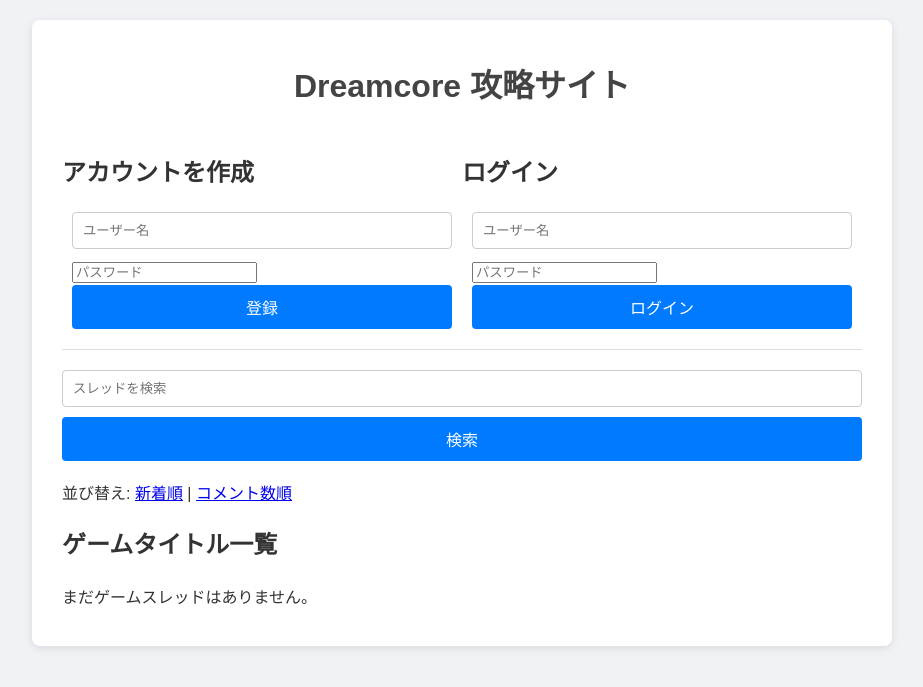
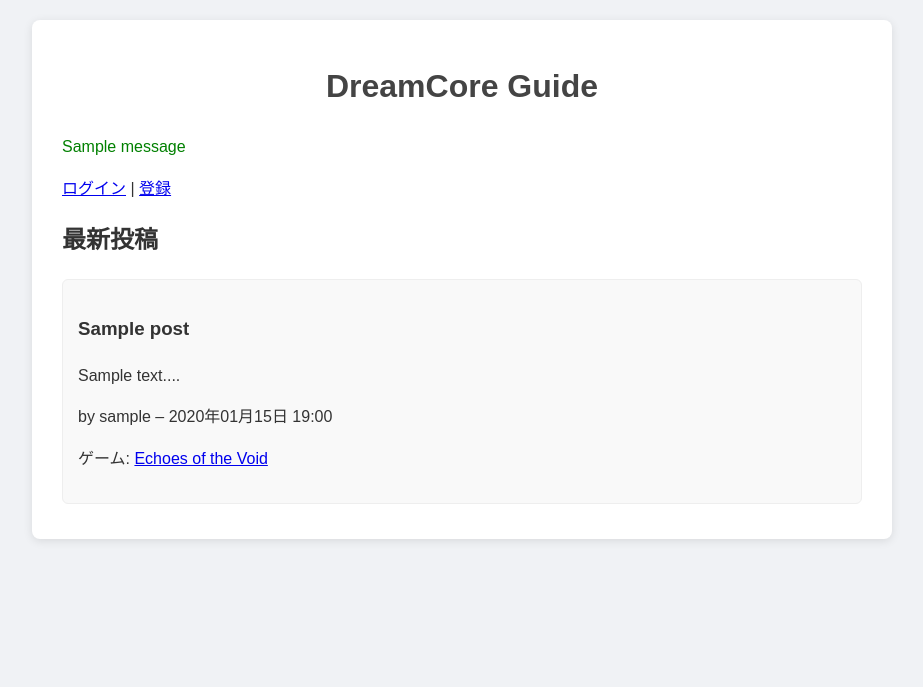
Before and after one commit to mirainoai/dreamcore_guide, a Flask app: page / in a window 1280 px wide. Shown: the top 687 px of the page, without its empty margins (178-1101 px from the left). Run offline with Flask 3, Linux system fonts and the light colour scheme; data comes from the database, SQL or seed files in the repository; tables that the repository leaves empty hold one stand-in row (values such as "Sample post"); one stand-in notice (Sample message) is shown; data that the repository does not hold is empty.

Commit message:
Integrate app and templates

```diff
--- a/app.py
+++ b/app.py
@@ -9,34 +9,20 @@ from werkzeug.security import check_password_hash, generate_password_hash
 
 # --- ⚙️ アプリケーション設定 ---
 app = Flask(__name__)
-
-# 環境変数からシークレットキーを設定
-# 開発環境用にデフォルト値を設定しているが、Renderでは環境変数で上書き推奨
 app.secret_key = os.environ.get("FLASK_SECRET_KEY", "your_super_secret_key_fallback")
-
-# セッションCookieの設定
-# Renderデプロイ時には、セキュリティのためドメインを指定する必要がある
-# 例: .onrender.com を使用 (サブドメイン全体で共有)
-# 開発中はNoneまたはコメントアウト
 SESSION_COOKIE_DOMAIN = os.environ.get("SESSION_COOKIE_DOMAIN")
 if SESSION_COOKIE_DOMAIN:
     app.config['SESSION_COOKIE_DOMAIN'] = SESSION_COOKIE_DOMAIN
 
-# データベースファイルパス
 DB_PATH = os.environ.get("DATABASE_PATH", "dreamcore_guide.db")
-
-# Render環境変数 RUN_MIGRATIONS が 'True' の場合のみ、データベース初期化を実行
 RUN_MIGRATIONS = os.environ.get("RUN_MIGRATIONS", "False").lower() == 'true'
-
-# 日本時間 (JST) タイムゾーン定義
 JST = timezone(timedelta(hours=+9))
 
 # --- 🗄️ データベース接続ヘルパー ---
 def get_db():
-    # アプリケーションコンテキストにDB接続を保存し、リクエストごとに再利用する
     if 'db' not in g:
         g.db = sqlite3.connect(DB_PATH)
-        g.db.row_factory = sqlite3.Row # 結果を辞書形式で取得
+        g.db.row_factory = sqlite3.Row
     return g.db
 
 def close_db(e=None):
@@ -44,14 +30,11 @@ def close_db(e=None):
     if db is not None:
         db.close()
 
-# リクエスト完了時にデータベース接続を閉じるように登録
 app.teardown_appcontext(close_db)
 
 # --- 🛠️ データベースマイグレーション (初期化) ---
 def init_db():
     db = get_db()
-
-    # テーブル作成
     db.executescript("""
         CREATE TABLE IF NOT EXISTS users (
             id INTEGER PRIMARY KEY AUTOINCREMENT,
@@ -80,8 +63,6 @@ def init_db():
     """)
     db.commit()
 
-    # 初期データを挿入
-    # ゲームがまだ存在しない場合のみ挿入
     cursor = db.execute("SELECT COUNT(*) FROM games")
     if cursor.fetchone()[0] == 0:
         db.executescript("""
@@ -95,7 +76,7 @@ if RUN_MIGRATIONS:
     print("--- 💡 Running initial database setup (Migrations)... ---")
     with app.app_context():
         init_db()
-    print("--- ✅ Database setup complete! Remember to remove RUN_MIGRATIONS=True from Render! ---")
+    print("--- ✅ Database setup complete! ---")
 
 # --- 🔐 ログイン状態チェックデコレータ ---
 def login_required(f):
@@ -108,123 +89,75 @@ def login_required(f):
         return f(*args, **kwargs)
     return decorated_function
 
-# --- 🚨 デバッグ用: 全データ削除機能 🚨 ---
-@app.route('/debug/reset_data', methods=['GET', 'POST'])
-def reset_data():
-    if not app.debug and os.environ.get("RENDER_EXTERNAL_URL"):
-        # 本番環境ではこのデバッグ機能はセキュリティ上、無効にするか、パスワード保護を推奨
-        # 今回はデプロイテストのため、一時的に Render でもアクセス可能とする
-        pass
-
-    db = get_db()
-    if request.method == 'POST':
-        # データベースをリセット
-        db.executescript("""
-            DELETE FROM posts;
-            DELETE FROM games;
-            DELETE FROM users;
-            VACUUM;
-        """)
-        db.commit()
-        # セッションもリセット
-        session.clear()
-
-        # データベースを再初期化して初期ゲームデータを再挿入
-        init_db()
-        flash("データベースの全データが削除され、初期化されました。", "success")
-        return redirect(url_for('index'))
-
-    # GETリクエストの場合、確認画面を表示
-    return render_template("reset_data.html")
-
-
 # --- 🗺️ ルーティング ---
 
 @app.route("/")
 def index():
-    db = get_db()
+    try:
+        db = get_db()
+        posts = db.execute("""
+            SELECT
+                p.id, p.user_id, p.title, p.content, p.created_at, u.username,
+                g.id AS game_id, g.title AS game_title, g.slug AS game_slug
+            FROM
+                posts p
+            JOIN users u ON p.user_id = u.id
+            LEFT JOIN games g ON p.game_id = g.id
+            ORDER BY p.created_at DESC
+        """).fetchall()
 
-    # 修正済みクエリ: g.url を削除し、代わりに g.slug を取得
-    posts = db.execute("""
-        SELECT
-            p.id, p.user_id, p.title, p.content, p.created_at, u.username,
-            g.id AS game_id, g.title AS game_title, g.slug AS game_slug
-        FROM
-            posts p
-        JOIN users u ON p.user_id = u.id
-        LEFT JOIN games g ON p.game_id = g.id
-        ORDER BY p.created_at DESC
-    """).fetchall()
+        formatted_posts = []
+        for post in posts:
+            post_dict = dict(post)
+            dt_utc = datetime.strptime(post_dict['created_at'], '%Y-%m-%d %H:%M:%S')
+            dt_jst = dt_utc.replace(tzinfo=timezone.utc).astimezone(JST)
+            post_dict['created_at_fmt'] = dt_jst.strftime('%Y年%m月%d日 %H:%M')
+            if post_dict['game_id'] and post_dict['game_slug']:
+                post_dict['game_url'] = url_for('game_detail', game_slug=post_dict['game_slug'], game_id=post_dict['game_id'])
+            else:
+                post_dict['game_url'] = None
+            formatted_posts.append(post_dict)
 
-    # 投稿データを整形
-    formatted_posts = []
-    for post in posts:
-        post_dict = dict(post)
-
-        # 投稿日時のフォーマットとJSTへの変換
-        dt_utc = datetime.strptime(post_dict['created_at'], '%Y-%m-%d %H:%M:%S')
-        dt_jst = dt_utc.replace(tzinfo=timezone.utc).astimezone(JST)
-        post_dict['created_at_fmt'] = dt_jst.strftime('%Y年%m月%d日 %H:%M')
-
-        # ゲームへのリンクURLを生成
-        if post_dict['game_id'] and post_dict['game_slug']:
-            post_dict['game_url'] = url_for('game_detail', game_slug=post_dict['game_slug'], game_id=post_dict['game_id'])
-        else:
-            post_dict['game_url'] = None
-
-        formatted_posts.append(post_dict)
+    except sqlite3.Error as e:
+        flash(f"データベースエラーが発生しました: {str(e)}", "danger")
+        formatted_posts = []
 
     return render_template("index.html", posts=formatted_posts)
 
-# --- ユーザー認証 ---
-
 @app.route("/register", methods=["GET", "POST"])
 def register():
-    """ユーザー登録"""
     if request.method == "POST":
         username = request.form.get("username")
         password = request.form.get("password")
         confirmation = request.form.get("confirmation")
 
-        if not username:
-            flash("ユーザー名を入力してください。", "danger")
-            return render_template("register.html")
-        if not password:
-            flash("パスワードを入力してください。", "danger")
-            return render_template("register.html")
-        if password != confirmation:
-            flash("パスワードが一致しません。", "danger")
+        if not username or not password or password != confirmation:
+            flash("入力が不完全またはパスワードが一致しません。", "danger")
             return render_template("register.html", username=username)
 
-        db = get_db()
+        try:
+            db = get_db()
+            if len(password) < 8 or not re.search("[a-zA-Z0-9]", password):
+                flash("パスワードは8文字以上で、文字と数字を含めてください。", "danger")
+                return render_template("register.html", username=username)
 
-        # パスワードの複雑さチェック (例)
-        if len(password) < 8 or not re.search("[a-z]", password) or not re.search("[A-Z]", password) or not re.search("[0-9]", password):
-             flash("パスワードは8文字以上で、大文字、小文字、数字をそれぞれ1つ以上含める必要があります。", "danger")
-             return render_template("register.html", username=username)
-
-        try:
-            # ユーザー名をユニークにチェックして挿入
-            hash = generate_password_hash(password)
-            cursor = db.execute("INSERT INTO users (username, hash) VALUES (?, ?)", (username, hash))
+            hash_val = generate_password_hash(password)
+            cursor = db.execute("INSERT INTO users (username, hash) VALUES (?, ?)", (username, hash_val))
             db.commit()
-
-            # 登録成功後、自動的にログインさせる
             session["user_id"] = cursor.lastrowid
-            flash("ユーザー登録が完了しました！", "success")
+            flash("登録完了！", "success")
             return redirect(url_for("index"))
 
         except sqlite3.IntegrityError:
-            flash("そのユーザー名は既に使用されています。", "danger")
-            return render_template("register.html")
+            flash("ユーザー名が既に使用されています。", "danger")
+        except sqlite3.Error as e:
+            flash(f"エラー: {str(e)}", "danger")
 
     return render_template("register.html")
 
 @app.route("/login", methods=["GET", "POST"])
 def login():
-    """ユーザーログイン"""
-    # 既にログインしている場合はトップへリダイレクト
-    if session.get("user_id") is not None:
+    if session.get("user_id"):
         return redirect(url_for("index"))
 
     if request.method == "POST":
@@ -232,32 +165,28 @@ def login():
         password = request.form.get("password")
 
         if not username or not password:
-            flash("ユーザー名とパスワードの両方を入力してください。", "danger")
+            flash("ユーザー名とパスワードを入力してください。", "danger")
             return render_template("login.html")
 
-        db = get_db()
-        user = db.execute("SELECT * FROM users WHERE username = ?", (username,)).fetchone()
+        try:
+            db = get_db()
+            user = db.execute("SELECT * FROM users WHERE username = ?", (username,)).fetchone()
+            if user and check_password_hash(user["hash"], password):
+                session["user_id"] = user["id"]
+                flash("ログイン成功！", "success")
+                return redirect(url_for("index"))
+            flash("ユーザー名またはパスワードが間違っています。", "danger")
 
-        if user is None or not check_password_hash(user["hash"], password):
-            flash("ユーザー名またはパスワードが正しくありません。", "danger")
-            return render_template("login.html", username=username)
-
-        # セッションにユーザーIDを保存
-        session["user_id"] = user["id"]
-
-        flash("ログインしました。", "success")
-        return redirect(url_for("index"))
+        except sqlite3.Error as e:
+            flash(f"エラー: {str(e)}", "danger")
 
     return render_template("login.html")
 
 @app.route("/logout")
 def logout():
-    """ユーザーログアウト"""
     session.clear()
     flash("ログアウトしました。", "info")
     return redirect(url_for("index"))
-
-# --- 投稿機能 ---
 
 @app.route("/create", methods=["GET", "POST"])
 @login_required
@@ -268,48 +197,34 @@ def create_post():
     if request.method == "POST":
         title = request.form.get("title")
         content = request.form.get("content")
-        game_id = request.form.get("game_id")
+        game_id = request.form.get("game_id") or None
 
         if not title or not content:
-            flash("タイトルと内容の両方を入力してください。", "danger")
+            flash("タイトルと内容を入力してください。", "danger")
             return render_template("create_post.html", games=games)
 
-        # game_idが空の場合はNULLを挿入
-        game_id = int(game_id) if game_id and game_id != 'None' else None
-
-        db.execute(
-            "INSERT INTO posts (user_id, game_id, title, content) VALUES (?, ?, ?, ?)",
-            (g.user_id, game_id, title, content)
-        )
+        game_id = int(game_id) if game_id else None
+        db.execute("INSERT INTO posts (user_id, game_id, title, content) VALUES (?, ?, ?, ?)",
+                   (g.user_id, game_id, title, content))
         db.commit()
-        flash("新しいガイド投稿が作成されました！", "success")
+        flash("投稿完了！", "success")
         return redirect(url_for("index"))
 
     return render_template("create_post.html", games=games)
 
-# --- ゲーム詳細 ---
-
 @app.route("/games/<game_slug>/<int:game_id>")
 def game_detail(game_slug, game_id):
     db = get_db()
+    game = db.execute("SELECT id, title, genre, developer FROM games WHERE id = ? AND slug = ?",
+                      (game_id, game_slug)).fetchone()
 
-    # ゲーム情報を取得
-    game = db.execute(
-        "SELECT id, title, genre, developer FROM games WHERE id = ? AND slug = ?",
-        (game_id, game_slug)
-    ).fetchone()
-
-    if game is None:
-        flash("指定されたゲームは見つかりませんでした。", "danger")
+    if not game:
+        flash("ゲームが見つかりません。", "danger")
         return redirect(url_for("index"))
 
-    # そのゲームに関連する投稿を取得
     posts = db.execute("""
-        SELECT
-            p.id, p.title, p.content, p.created_at, u.username
-        FROM
-            posts p
-        JOIN users u ON p.user_id = u.id
+        SELECT p.id, p.title, p.content, p.created_at, u.username
+        FROM posts p JOIN users u ON p.user_id = u.id
         WHERE p.game_id = ?
         ORDER BY p.created_at DESC
     """, (game_id,)).fetchall()
@@ -317,24 +232,16 @@ def game_detail(game_slug, game_id):
     formatted_posts = []
     for post in posts:
         post_dict = dict(post)
-        # 投稿日時のフォーマット
         dt_utc = datetime.strptime(post_dict['created_at'], '%Y-%m-%d %H:%M:%S')
         dt_jst = dt_utc.replace(tzinfo=timezone.utc).astimezone(JST)
         post_dict['created_at_fmt'] = dt_jst.strftime('%Y年%m月%d日 %H:%M')
         formatted_posts.append(post_dict)
 
-
     return render_template("game_detail.html", game=game, posts=formatted_posts)
 
-
-# --- 実行 ---
 if __name__ == "__main__":
-    # 開発環境でのみ動作する設定
-    # RenderではGunicornが起動するため、このブロックは実行されない
-    if RUN_MIGRATIONS:
-        print("💡 開発環境: データベースを初期化中...")
-        with app.app_context():
-            init_db()
-        print("✅ 開発環境: データベース初期化完了")
-
+    print("💡 開発環境: データベースを初期化中...")
+    with app.app_context():
+        init_db()
+    print("✅ 初期化完了")
     app.run(debug=True, port=8000)
--- a/templates/index.html
+++ b/templates/index.html
@@ -2,115 +2,43 @@
 <html lang="ja">
 <head>
     <meta charset="UTF-8">
-    <title>Dreamcore 攻略サイト</title>
+    <meta name="viewport" content="width=device-width, initial-scale=1.0">
+    <title>DreamCore Guide</title>
     <link rel="stylesheet" href="{{ url_for('static', filename='css/style.css') }}">
-    <style>
-        .auth-container {
-            display: flex;
-            justify-content: space-between;
-        }
-        .auth-container form {
-            flex: 1;
-            margin: 0 10px;
-        }
-        .search-container {
-            margin-bottom: 20px;
-        }
-        .game-thread-item {
-            border: 1px solid #ccc;
-            padding: 10px;
-            margin-bottom: 10px;
-            background-color: #f9f9f9;
-        }
-        .sort-options a.active {
-            font-weight: bold;
-            color: black;
-            text-decoration: none;
-        }
-        .error-message {
-            color: red;
-            font-size: 0.9em;
-            margin-top: 5px;
-        }
-    </style>
 </head>
 <body>
     <div class="container">
-        <h1>Dreamcore 攻略サイト</h1>
+        <h1>DreamCore Guide</h1>
 
-        {% if logged_in %}
-        <div>
-            <h2>新しいスレッドを作成</h2>
-            <form action="{{ url_for('create_thread') }}" method="POST">
-                <input type="text" name="game_title" placeholder="ゲームのタイトルを入力" required>
-                <br>
-                <input type="url" name="game_url" placeholder="ゲームリンク (任意)">
-                <button type="submit">作成</button>
-            </form>
-            <p><a href="{{ url_for('profile') }}">プロフィール</a></p>
-            <a href="{{ url_for('logout') }}">ログアウト</a>
-        </div>
+        {% with messages = get_flashed_messages(with_categories=true) %}
+            {% if messages %}
+                {% for category, message in messages %}
+                    <p style="color: {{ 'green' if category == 'success' else 'red' }};">{{ message }}</p>
+                {% endfor %}
+            {% endif %}
+        {% endwith %}
+
+        {% if session.user_id %}
+            <p>ログイン中 | <a href="{{ url_for('create') }}">新投稿</a> | <a href="{{ url_for('logout') }}">ログアウト</a></p>
         {% else %}
-        <div class="auth-container">
-            <div>
-                <h2>アカウントを作成</h2>
-                <form action="{{ url_for('register') }}" method="POST">
-                    <input type="text" name="username" placeholder="ユーザー名" required>
-                    {% if error_register %}<p class="error-message">{{ error_register }}</p>{% endif %}
-                    <input type="password" name="password" placeholder="パスワード" required>
-                    <button type="submit">登録</button>
-                </form>
-            </div>
-            <div>
-                <h2>ログイン</h2>
-                <form action="{{ url_for('login') }}" method="POST">
-                    <input type="text" name="username" placeholder="ユーザー名" required>
-                    <input type="password" name="password" placeholder="パスワード" required>
-                    {% if error_login %}<p class="error-message">{{ error_login }}</p>{% endif %}
-                    <button type="submit">ログイン</button>
-                </form>
-            </div>
-        </div>
+            <p><a href="{{ url_for('login') }}">ログイン</a> | <a href="{{ url_for('register') }}">登録</a></p>
         {% endif %}
 
-        <hr>
-
-        <div class="search-container">
-            <form action="{{ url_for('index') }}" method="GET">
-                <input type="text" name="search" placeholder="スレッドを検索" value="{{ search_query }}">
-                <button type="submit">検索</button>
-            </form>
-        </div>
-
-        <div class="sort-options">
-            並び替え:
-            <a href="{{ url_for('index', sort='new') }}" class="{{ 'active' if sort_by == 'new' }}">新着順</a>
-            |
-            <a href="{{ url_for('index', sort='comments') }}" class="{{ 'active' if sort_by == 'comments' }}">コメント数順</a>
-        </div>
-
-        <h2>ゲームタイトル一覧</h2>
-        <ul>
-            {% for game in games %}
-            <li>
-                <div class="game-thread-item">
-                    <a href="{{ url_for('game_thread', game_id=game.id) }}">
-                        <h3>{{ game.title }}</h3>
-                    </a>
-                    {% if game.game_url %}
-                    <small><a href="{{ game.game_url }}" target="_blank">{{ game.game_url }}</a></small>
-                    {% endif %}
-                    {% if logged_in and game.user_id == session.user_id %}
-                    <form action="{{ url_for('delete_thread', game_id=game.id) }}" method="POST" style="display: inline; margin-left: 10px;">
-                        <button type="submit">削除</button>
-                    </form>
+        <h2>最新投稿</h2>
+        {% if posts %}
+            {% for post in posts %}
+                <div class="post">
+                    <h3>{{ post.title }}</h3>
+                    <p>{{ post.content[:100] }}...</p>
+                    <p>by {{ post.username }} – {{ post.created_at_fmt }}</p>
+                    {% if post.game_url %}
+                        <p>ゲーム: <a href="{{ post.game_url }}">{{ post.game_title }}</a></p>
                     {% endif %}
                 </div>
-            </li>
-            {% else %}
-            <p>まだゲームスレッドはありません。</p>
             {% endfor %}
-        </ul>
+        {% else %}
+            <p>投稿なし。 <a href="{{ url_for('create') }}">作成</a></p>
+        {% endif %}
     </div>
 </body>
 </html>
```
Also changed, not shown: app.yaml (deleted, +0 -7 lines), requirements.txt (+1 -7 lines), templates/create_post.html (added, +56 -0 lines), templates/game_detail.html (added, +28 -0 lines), templates/login.html (+16 -33 lines), templates/register.html (added, +46 -0 lines).
